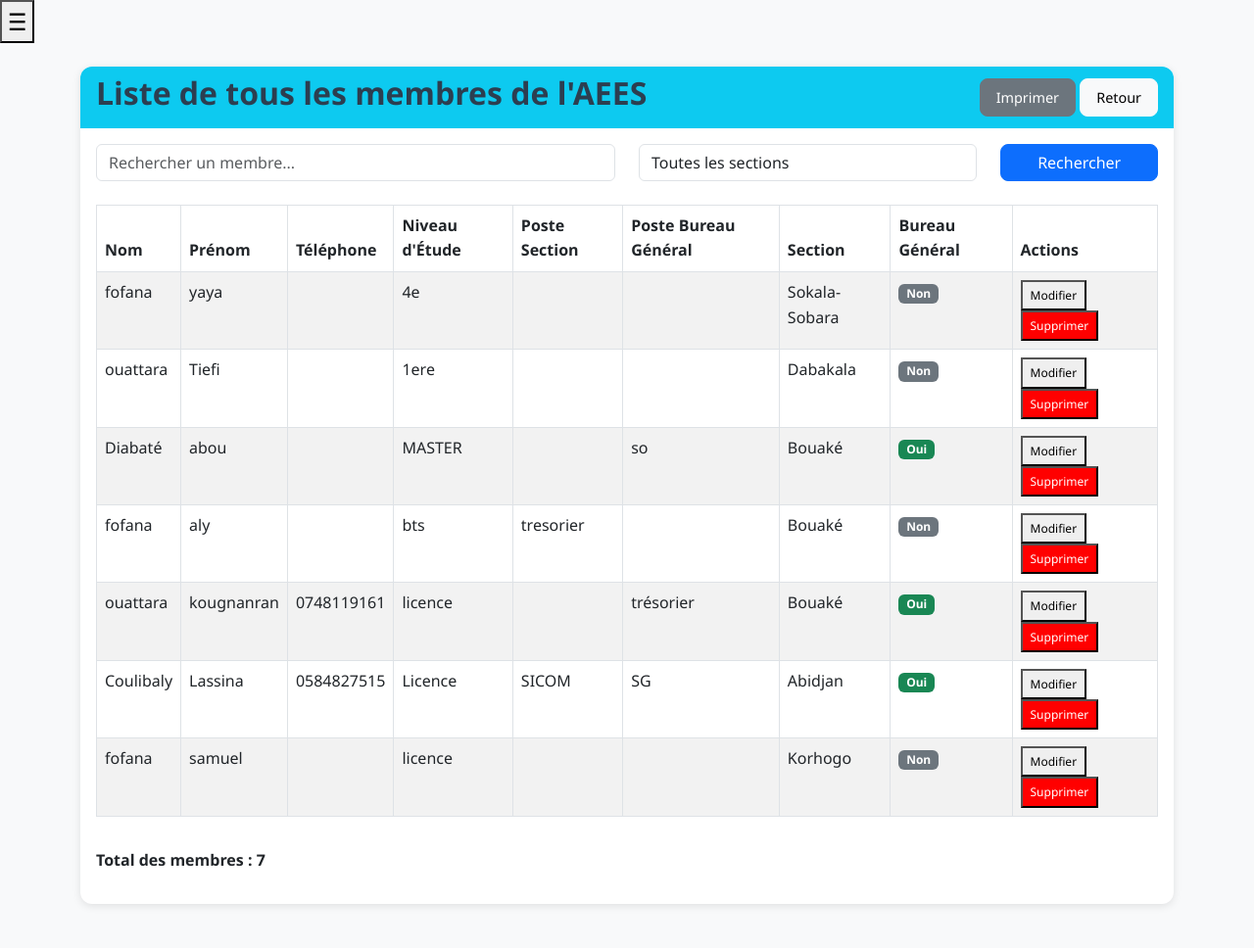
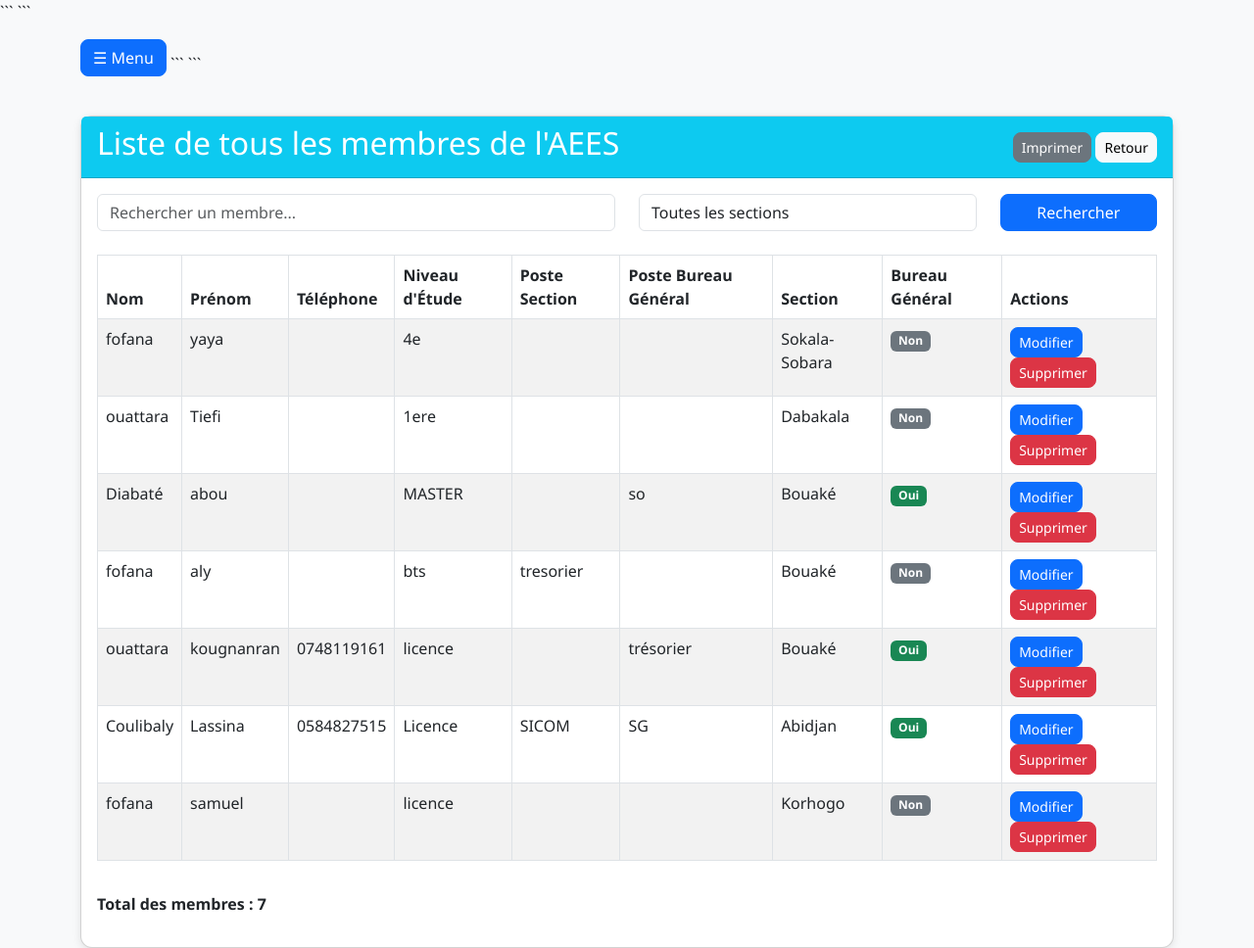
Before and after one commit to Ouattara24/application-caisse-aees, a Django app: page /membres/ in a window 1280 px wide. Shown: the whole page at 98% size. Before the commit the page ends 925 px from the top, so only its background shows below. Run offline with Django 5.2, Linux system fonts and the light colour scheme; data comes from the database, SQL or seed files in the repository.

Commit message:
fix boutons membres

````diff
--- a/caisse/templates/caisse/base.html
+++ b/caisse/templates/caisse/base.html
@@ -1,223 +1,95 @@
+
+{% load static %}
+
 <!DOCTYPE html>
+
 <html lang="fr">
 <head>
     <meta charset="UTF-8">
     <meta name="viewport" content="width=device-width, initial-scale=1.0">
     <meta name="theme-color" content="#007bff">
     <meta name="description" content="Application de gestion de caisse pour l'Amicale des Élèves et Étudiants de Sokala-Sobara">
-    <meta name="apple-mobile-web-app-capable" content="yes">
-    <meta name="apple-mobile-web-app-status-bar-style" content="default">
-    <meta name="apple-mobile-web-app-title" content="AEES Caisse">
-    <link rel="manifest" href="/static/manifest.json">
-    <link rel="icon" type="image/svg+xml" href="/static/favicon.svg">
-    <link rel="apple-touch-icon" href="/static/icons/icon-192.svg">
+
+```
+<link rel="manifest" href="{% static 'manifest.json' %}">
+<link rel="icon" type="image/svg+xml" href="{% static 'favicon.svg' %}">
+<link rel="apple-touch-icon" href="{% static 'icons/icon-192.svg' %}">
+
 <title>{% block title %}AEES - Gestion de Caisse{% endblock %}</title>
-    {% block extra_head %}{% endblock %}
+
+<!-- Bootstrap -->
 <link href="https://cdn.jsdelivr.net/npm/bootstrap@5.3.0/dist/css/bootstrap.min.css" rel="stylesheet">
+
+<!-- FontAwesome -->
 <link rel="stylesheet" href="https://cdnjs.cloudflare.com/ajax/libs/font-awesome/6.4.0/css/all.min.css">
+
 <style>
     body {
         background-color: #f8f9fa;
-            font-family: 'Segoe UI', Tahoma, Geneva, Verdana, sans-serif;
-            line-height: 1.6;
-        }
-
-        .navbar {
-            background: linear-gradient(135deg, #007bff 0%, #0056b3 100%);
-            box-shadow: 0 2px 4px rgba(0,0,0,0.1);
+        font-family: 'Segoe UI', sans-serif;
     }
 
     .card {
-            margin-bottom: 20px;
-            border: none;
         border-radius: 12px;
         box-shadow: 0 2px 8px rgba(0,0,0,0.1);
-            transition: transform 0.2s ease, box-shadow 0.2s ease;
-        }
-
-        .card:hover {
-            transform: translateY(-2px);
-            box-shadow: 0 4px 16px rgba(0,0,0,0.15);
-        }
-
-        .card-header {
-            border-radius: 12px 12px 0 0 !important;
-            border: none;
-            font-weight: 600;
     }
 
     .btn {
         border-radius: 8px;
-            font-weight: 500;
-            transition: all 0.2s ease;
-        }
-
-        .btn:hover {
-            transform: translateY(-1px);
-            box-shadow: 0 4px 8px rgba(0,0,0,0.2);
-        }
-
-        .btn-lg {
-            padding: 12px 24px;
-            font-size: 1.1rem;
-        }
-
-        .btn-sm {
-            padding: 8px 16px;
-            font-size: 0.9rem;
-        }
-
-        .navbar-toggler {
-            border: none;
-        }
-
-        .navbar-toggler:focus {
-            box-shadow: none;
-        }
-
-        h1, h2, h3, h4, h5, h6 {
-            font-weight: 600;
-            color: #2c3e50;
-        }
-
-        .text-muted {
-            color: #6c757d !important;
-        }
-
-        /* Styles spécifiques pour mobile */
-        @media (max-width: 768px) {
-            .container-fluid {
-                padding-left: 8px !important;
-                padding-right: 8px !important;
-            }
-
-            .card-body {
-                padding: 1rem;
-            }
-
-            .btn-lg {
-                padding: 10px 20px;
-                font-size: 1rem;
-            }
-
-            h1 { font-size: 1.5rem; }
-            h2 { font-size: 1.25rem; }
-            h3 { font-size: 1.1rem; }
-            h4 { font-size: 1rem; }
-            h5 { font-size: 0.95rem; }
-            h6 { font-size: 0.9rem; }
-        }
-
-        /* Styles d'impression */
-        @media print {
-            body {
-                background-color: white !important;
-                font-size: 12px;
-            }
-
-            .navbar { display: none !important; }
-            .btn, .pagination, .btn-close, [onclick] { display: none !important; }
-            .card {
-                box-shadow: none !important;
-                border: 1px solid #ddd !important;
-                page-break-inside: avoid;
-                margin-bottom: 10px !important;
-            }
-
-            .card-header {
-                background-color: #f8f9fa !important;
-                border-bottom: 2px solid #007bff !important;
-                color: black !important;
-            }
-
-            .table { font-size: 10px; }
-            .table th {
-                background-color: #e9ecef !important;
-                color: black !important;
-            }
-
-            .btn-print { display: block !important; margin: 10px 0; }
-            .print-break { page-break-after: always; }
-            h1, h2, h3 { page-break-after: avoid; }
-            .container-fluid { width: 100% !important; max-width: 100% !important; }
-        }
-
-        /* Animations pour une meilleure UX */
-        .fade-in {
-            animation: fadeIn 0.5s ease-in;
-        }
-
-        @keyframes fadeIn {
-            from { opacity: 0; transform: translateY(20px); }
-            to { opacity: 1; transform: translateY(0); }
-        }
-
-        /* Indicateurs visuels pour les montants */
-        .amount-badge {
-            background: linear-gradient(135deg, #28a745 0%, #20c997 100%);
-            color: white;
-            padding: 4px 8px;
-            border-radius: 6px;
-            font-size: 0.8rem;
-            font-weight: bold;
     }
 </style>
+```
+
 </head>
+
 <body>
-    <button onclick="toggleMenu()" style="font-size:24px;">☰</button>
 
-    <div id="menu" style="display:none;">
-        <a href="{% url 'caisse:dashboard' %}">Tableau de bord</a><br>
-        <a href="{% url 'caisse:membre_create' %}">Ajouter membre</a><br>
-        <a href="{% url 'caisse:membre_list' %}">Tous les membres</a><br>
-        <a href="{% url 'caisse:bureau_general_list' %}">Bureau general</a><br>
-        <a href="{% url 'caisse:cotisation_record_list' %}">Gestion cotisations</a><br>
-        <a href="{% url 'caisse:depense_list' %}">Gestion des depenses</a><br>
+<!-- MENU -->
+
+<div class="container mt-3">
+    <button onclick="toggleMenu()" class="btn btn-primary mb-3">
+        ☰ Menu
+    </button>
+
+```
+<div id="menu" class="card p-3" style="display:none;">
+    <a class="btn btn-outline-primary mb-2" href="{% url 'caisse:dashboard' %}">Tableau de bord</a>
+    <a class="btn btn-outline-success mb-2" href="{% url 'caisse:membre_create' %}">Ajouter membre</a>
+    <a class="btn btn-outline-secondary mb-2" href="{% url 'caisse:membre_list' %}">Tous les membres</a>
+    <a class="btn btn-outline-warning mb-2" href="{% url 'caisse:bureau_general_list' %}">Bureau général</a>
+    <a class="btn btn-outline-info mb-2" href="{% url 'caisse:cotisation_record_list' %}">Gestion cotisations</a>
+    <a class="btn btn-outline-danger mb-2" href="{% url 'caisse:depense_list' %}">Gestion des dépenses</a>
+</div>
+```
+
 </div>
 
 <script>
 function toggleMenu() {
     var menu = document.getElementById("menu");
-        if (menu.style.display === "none") {
-            menu.style.display = "block";
-        } else {
-            menu.style.display = "none";
-        }
+    menu.style.display = (menu.style.display === "none") ? "block" : "none";
 }
 </script>
 
+<!-- CONTENU -->
+
 <div class="container mt-4">
-        {% if messages %}
-        <div class="messages">
-            {% for message in messages %}
-            <div class="alert alert-{{ message.tags }} alert-dismissible fade show" role="alert">
-                {{ message }}
-                <button type="button" class="btn-close" data-bs-dismiss="alert" aria-label="Close"></button>
-            </div>
-            {% endfor %}
-        </div>
-        {% endif %}
     {% block content %}{% endblock %}
 </div>
+
+<!-- JS Bootstrap -->
+
 <script src="https://cdn.jsdelivr.net/npm/bootstrap@5.3.0/dist/js/bootstrap.bundle.min.js"></script>
+
+<!-- SERVICE WORKER -->
+
 <script>
-        // Enregistrement du service worker pour PWA
 if ('serviceWorker' in navigator) {
     window.addEventListener('load', () => {
-                navigator.serviceWorker.register('/static/sw.js')
-                    .then(registration => {
-                        console.log('Service Worker enregistré avec succès:', registration.scope);
-                    })
-                    .catch(error => {
-                        console.log('Échec de l\'enregistrement du Service Worker:', error);
-                    });
+        navigator.serviceWorker.register("{% static 'sw.js' %}");
     });
 }
+</script>
 
-        // Amélioration mobile : masquer l'adresse bar sur iOS
-        if (window.navigator.standalone) {
-            document.body.classList.add('standalone');
-        }
-    </script>
 </body>
 </html>
--- a/caisse/templates/caisse/membre_list.html
+++ b/caisse/templates/caisse/membre_list.html
@@ -64,8 +64,11 @@
                         <td>{{ membre.section.nom }}</td>
                         <td>{% if membre.est_membre_bureau_general %}<span class="badge bg-success">Oui</span>{% else %}<span class="badge bg-secondary">Non</span>{% endif %}</td>
                         <td>
-                            <button onclick="window.location.href='{% url 'caisse:membre_update' membre.pk %}'" style="padding:4px 8px; font-size:12px;">Modifier</button>
-                            <button onclick="window.location.href='{% url 'caisse:membre_delete' membre.pk %}'" style="padding:4px 8px; font-size:12px; background:red; color:white;">Supprimer</button>
+                             <a href="{% url 'caisse:membre_update' membre.pk %}" class="btn btn-primary btn-sm"> Modifier
+                             </a>
+
+                             <a href="{% url 'caisse:membre_delete' membre.pk %}" class="btn btn-danger btn-sm">Supprimer
+                             </a>
                         </td>
                     </tr>
                     {% empty %}
````
Lines whose indentation alone changed are shown as unchanged.
